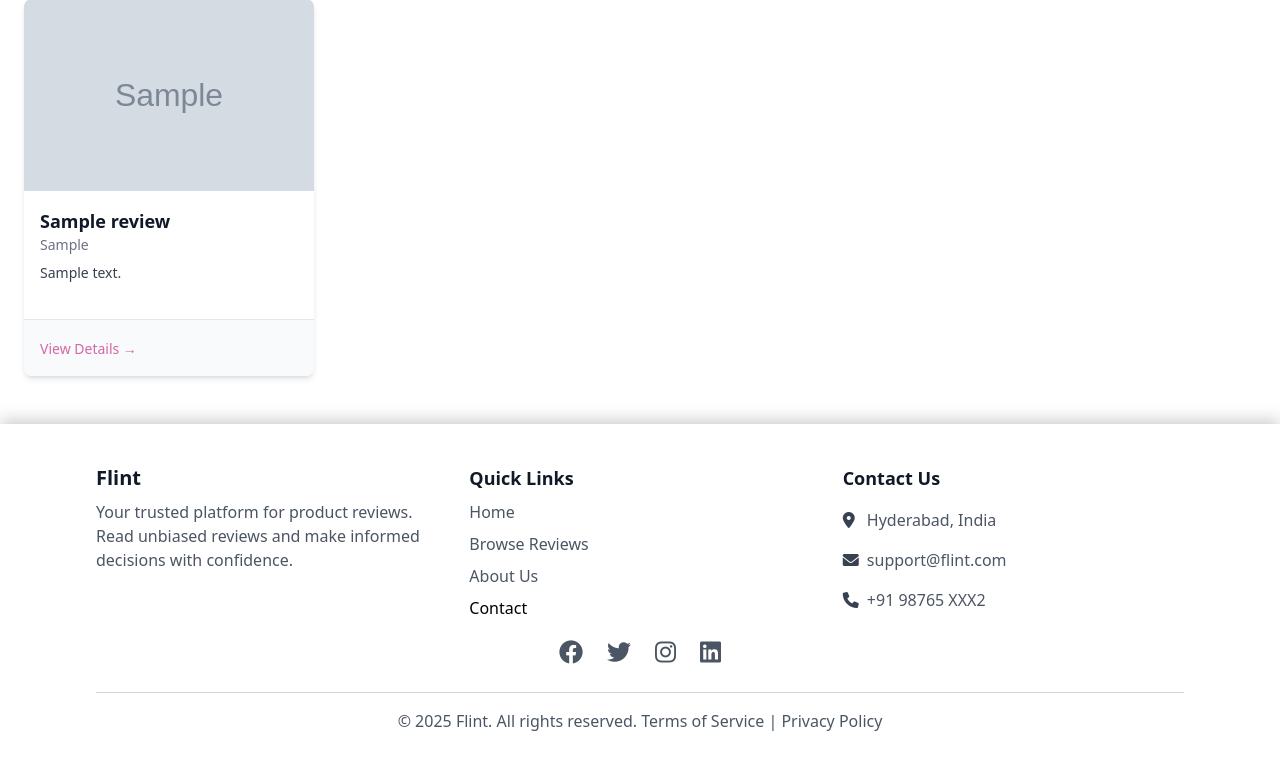
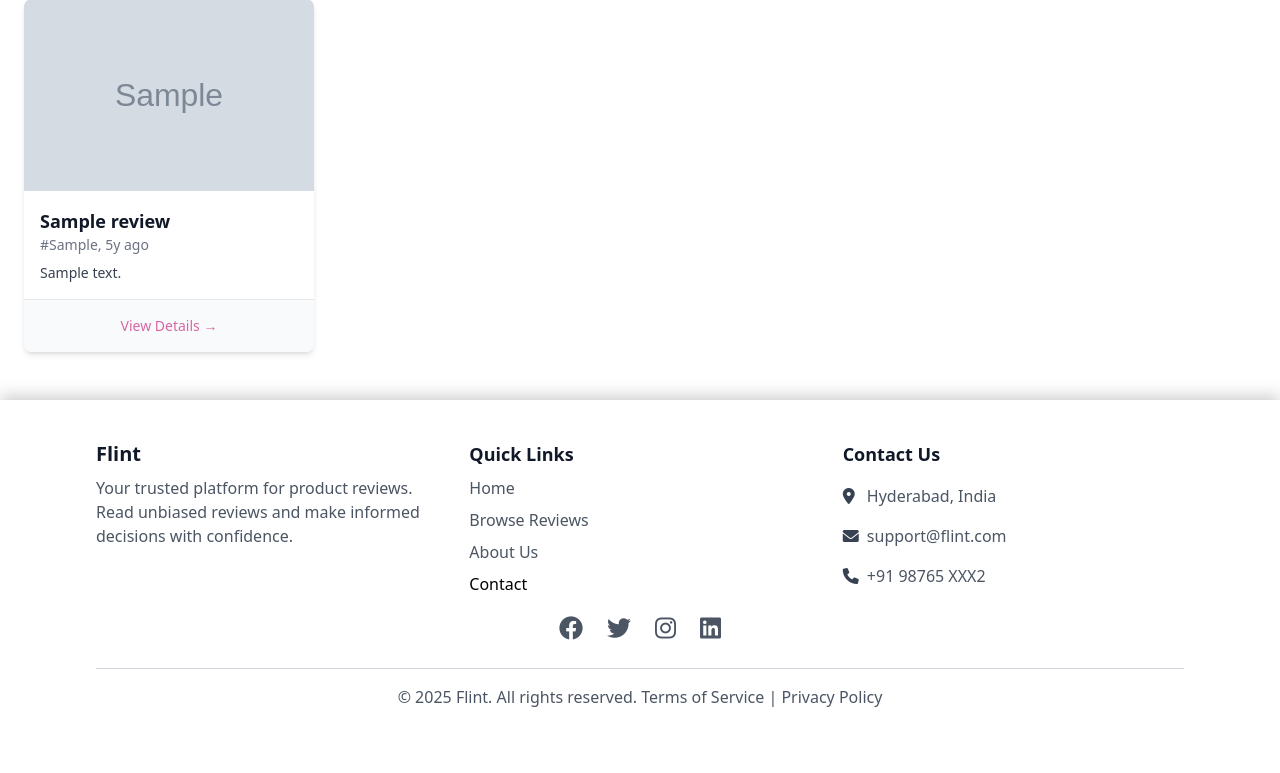
Before and after one commit to RaghuGannaram/flint, a Django app: page /review/catalog/ in a window 1280 px wide. Shown: the part 193-966 px from the top of the page. After the commit the page ends 900 px from the top, so only its background shows below. Run offline with Django 5.2, Linux system fonts and the light colour scheme; tables that the repository leaves empty hold one stand-in row (values such as "Sample post"); grey boxes marked "Sample" are stand-in pictures; some libraries are stand-ins or nearby versions.

Commit message:
Updated review catalog

```diff
--- a/review/templates/review/catalog.html
+++ b/review/templates/review/catalog.html
@@ -1,4 +1,6 @@
 {% extends 'layout.html' %}
+
+{% load custom_filters %}
 
 {% block title %}
   Review Catalog - Flint
@@ -13,9 +15,9 @@
       <div class="grid grid-cols-1 sm:grid-cols-2 md:grid-cols-3 lg:grid-cols-4 gap-6">
         {% for review in reviews %}
           <a href="{% url 'review:information' slug=review.slug %}" class="group block">
-            <div class="bg-white rounded-lg shadow-md hover:shadow-xl transition overflow-hidden">
+            <div class="bg-white rounded-lg shadow-md hover:shadow-xl transition overflow-hidden flex flex-col h-full">
               <!-- Review Image -->
-              <div class="relative h-48 bg-gray-100 flex items-center justify-center">
+              <div class="relative h-48 w-full bg-gray-100 flex items-center justify-center">
                 {% if review.image %}
                   <img src="{{ review.image.url }}" alt="{{ review.product_name }}" class="w-full h-full object-cover" />
                 {% else %}
@@ -24,14 +26,14 @@
               </div>
 
               <!-- Review Details -->
-              <div class="p-4">
+              <div class="p-4 flex-1 flex flex-col">
                 <h2 class="text-lg font-semibold text-gray-900 group-hover:text-[#d567a5] transition">{{ review.product_name }}</h2>
-                <p class="text-sm text-gray-500">{{ review.category }}</p>
-                <p class="text-gray-700 mt-2 text-sm line-clamp-2 min-h-10">{{ review.content }}</p>
+                <p class="text-sm text-gray-500">#{{ review.category }}, {{ review.created_at|compact_timesince }} ago</p>
+                <p class="text-gray-700 mt-2 text-sm line-clamp-3 flex-grow">{{ review.content }}</p>
               </div>
 
               <!-- View Details Button -->
-              <div class="p-4 border-t bg-gray-50">
+              <div class="p-4 border-t bg-gray-50 flex justify-center items-center">
                 <span class="text-[#d567a5] font-medium text-sm group-hover:underline">View Details →</span>
               </div>
             </div>
--- /dev/null
+++ b/review/templatetags/custom_filters.py
@@ -0,0 +1,20 @@
+"""
+    review/custom_filters.py
+"""
+
+from django import template
+from django.utils.timesince import timesince
+
+register = template.Library()
+
+
+@register.filter
+def compact_timesince(value):
+    """compact_timesince filter
+    Returns a compact version of the timesince value.
+    """
+    time_str = timesince(value).split(",")[0]
+    time_parts = time_str.split()
+    if len(time_parts) == 2:
+        return f"{time_parts[0]}{time_parts[1][0]}"
+    return time_str
--- a/theme/static/css/dist/styles.css
+++ b/theme/static/css/dist/styles.css
@@ -900,6 +900,13 @@ select {
   -webkit-line-clamp: 1;
 }
 
+.line-clamp-3 {
+  overflow: hidden;
+  display: -webkit-box;
+  -webkit-box-orient: vertical;
+  -webkit-line-clamp: 3;
+}
+
 .block {
   display: block;
 }
@@ -1008,6 +1015,14 @@ select {
   max-width: 56rem;
 }
 
+.flex-1 {
+  flex: 1 1 0%;
+}
+
+.flex-grow {
+  flex-grow: 1;
+}
+
 .list-decimal {
   list-style-type: decimal;
 }
@@ -1030,6 +1045,10 @@ select {
 
 .items-center {
   align-items: center;
+}
+
+.justify-end {
+  justify-content: flex-end;
 }
 
 .justify-center {
@@ -1387,6 +1406,10 @@ select {
 
 .pt-2 {
   padding-top: 0.5rem;
+}
+
+.pr-1 {
+  padding-right: 0.25rem;
 }
 
 .text-left {
```
Also changed, not shown: review/templatetags/__init__.py (added).
